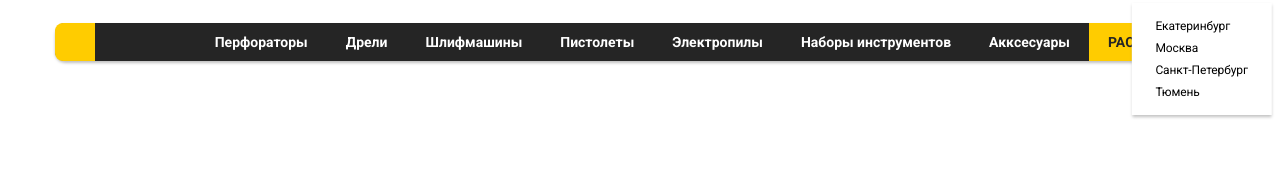
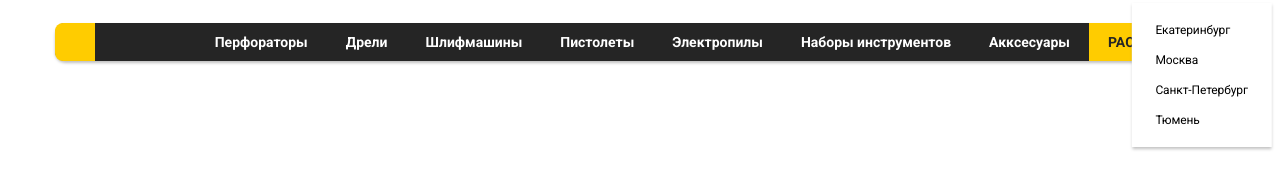
Before and after one commit to kdvornichenko/LiveHTML-header, a website: page index.html in a window 1280 px wide. Both pictures are taken after a click on the button "сменить". Shown: the part 184-372 px from the top of the page. Drawn offline with Linux system fonts and the light colour scheme.

Commit message:
Scripts fixed

```diff
--- a/index.html
+++ b/index.html
@@ -77,18 +77,10 @@
 								id="listOfCities"
 								class="hide absolute top-6 right-0 w-max translate-x-1/3 flex flex-col gap-2 text-left bg-white p-4 shadow-nav transition-all"
 							>
-								<li id="cityName">
-									<a href="#" class="nav-item-top">Екатеринбург</a>
-								</li>
-								<li id="cityName">
-									<a href="#" class="nav-item-top">Москва</a>
-								</li>
-								<li id="cityName">
-									<a href="#" class="nav-item-top">Санкт-Петербург</a>
-								</li>
-								<li id="cityName">
-									<a href="#" class="nav-item-top">Тюмень</a>
-								</li>
+								<li id="cityName" class="nav-item-top">Екатеринбург</li>
+								<li id="cityName" class="nav-item-top">Москва</li>
+								<li id="cityName" class="nav-item-top">Санкт-Петербург</li>
+								<li id="cityName" class="nav-item-top">Тюмень</li>
 							</ul>
 						</div>
 					</div>
@@ -338,18 +330,10 @@
 										id="listOfCities"
 										class="hide absolute top-6 right-0 w-max translate-x-1/3 flex flex-col gap-2 text-left bg-white p-4 shadow-nav transition-all"
 									>
-										<li id="cityName">
-											<a href="#" class="nav-item-top">Екатеринбург</a>
-										</li>
-										<li id="cityName">
-											<a href="#" class="nav-item-top">Москва</a>
-										</li>
-										<li id="cityName">
-											<a href="#" class="nav-item-top">Санкт-Петербург</a>
-										</li>
-										<li id="cityName">
-											<a href="#" class="nav-item-top">Тюмень</a>
-										</li>
+										<li id="cityName" class="nav-item-top">Екатеринбург</li>
+										<li id="cityName" class="nav-item-top">Москва</li>
+										<li id="cityName" class="nav-item-top">Санкт-Петербург</li>
+										<li id="cityName" class="nav-item-top">Тюмень</li>
 									</ul>
 								</div>
 							</div>
--- a/src/input.css
+++ b/src/input.css
@@ -8,7 +8,7 @@
 	}
 
 	.nav-item-top {
-		@apply px-2 py-1 transition-all hover:bg-black hover:text-white hover:rounded-md;
+		@apply cursor-pointer px-2 py-1 transition-all hover:bg-black hover:text-white hover:rounded-md;
 	}
 
 	.nav-item-bottom {
--- a/src/script.js
+++ b/src/script.js
@@ -4,8 +4,7 @@ const qurrentLocation = document.querySelector('#location')
 const cityChange = document.querySelectorAll('#cityChange')
 const listOfCities = document.querySelectorAll('#listOfCities')
 const cities = document.querySelectorAll('#cityName')
-let city = document.querySelector('#city')
-console.log(listOfCities)
+let city = document.querySelectorAll('#city')
 
 // Burger
 burger.forEach(e =>
@@ -17,25 +16,25 @@ burger.forEach(e =>
 
 // Смена города
 if (localStorage.getItem('city')) {
-	city.innerText = JSON.parse(localStorage.getItem('city'))
+	city.forEach(e => (e.innerText = JSON.parse(localStorage.getItem('city'))))
 }
 
-cityChange.forEach(e =>
-	e.addEventListener('click', function () {
-		listOfCities.forEach(e => e.classList.toggle('hide'))
-		this.classList.toggle('rotate')
-	})
-)
+cityChange.forEach(e => e.addEventListener('click', openListOfCities))
+
+function openListOfCities() {
+	listOfCities.forEach(e => e.classList.toggle('hide'))
+	cityChange.forEach(e => e.classList.toggle('rotate'))
+}
 
 // Выбор города
 cities.forEach(e =>
 	e.addEventListener('click', function () {
-		city.innerText = this.innerText
+		city.forEach(e => (e.innerText = this.innerText))
+		openListOfCities()
 		saveToLocalStorage()
-		openListOfCities()
 	})
 )
 
 function saveToLocalStorage() {
-	localStorage.setItem('city', JSON.stringify(city.innerText))
+	localStorage.setItem('city', JSON.stringify(city[0].innerText))
 }
```
Also changed, not shown: dist/output.css.
